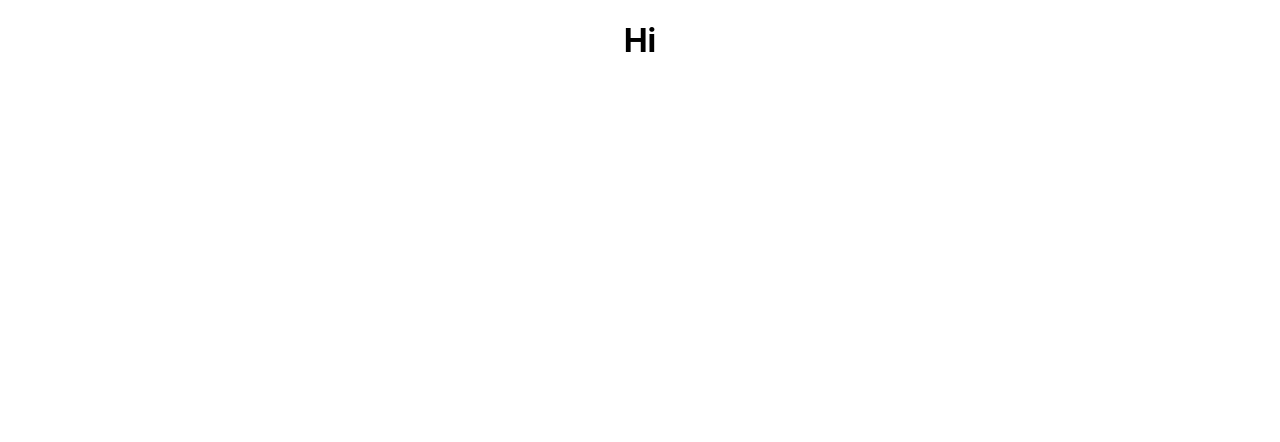
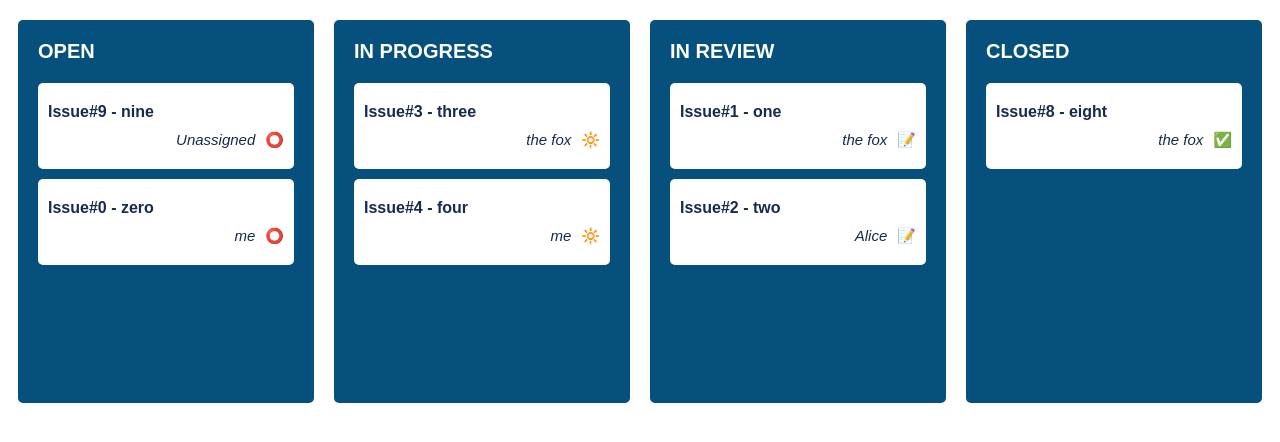
Before and after one commit to MLH-Fellowship/jira-clone, a React (Create React App) app: page / in a window 1280 px wide. Shown: the top 442 px of the page. Built offline with nearby package versions, Linux system fonts and the light colour scheme.

Commit message:
Add DropWrapper, IssueDetails Modal and mock data. Use React DnD

```diff
--- a/src/App.css
+++ b/src/App.css
@@ -1,38 +1,141 @@
-.App {
-  text-align: center;
+:root {
+  --primary-color: rgb(62, 100, 255);
+  --text-color: #172b4d;
+  --disabled-color: #fad6d6;
+  --background-color: #05507C;
 }
 
-.App-logo {
-  height: 40vmin;
-  pointer-events: none;
+
+body {
+  color: var(--text-color);
+  font-family: sans-serif;
+  margin: 0;
 }
 
-@media (prefers-reduced-motion: no-preference) {
-  .App-logo {
-    animation: App-logo-spin infinite 20s linear;
-  }
+a {
+  cursor: pointer;
 }
 
-.App-header {
-  background-color: #282c34;
-  min-height: 100vh;
+p {
+  margin: 10px 0;
+  overflow-wrap: break-word;
+  text-align: left;
+}
+
+button, input {
+  padding: 4px;
+  border: 1px solid var(--disabled-color);
+}
+
+button {
+  color: var(--primary-color);
+  cursor: pointer;
+}
+
+button.active {
+  color: var(--primary-color);
+}
+
+button.active:after {
+  content: "";
+  display: block;
+  margin: 0 auto;
+  width: 50%;
+  padding-top: 4px;
+  border-bottom: 1px solid var(--primary-color);
+}
+
+.row {
+  display: flex;
+  flex-direction: row;
+  justify-content: center;
+}
+
+.card {
+  font-size: 15px;
+  margin-bottom: 10px;
+  padding: 10px;
+  border-radius: 5px;
+  z-index: 1;
+  background-color: white;
+}
+
+.card:hover {
+  cursor: pointer;
+}
+
+.card-title {
+  font-weight: 600;
+  font-size: 16px;
+}
+
+.card-asignee{
+  text-align: right;
+}
+.card-status{
+  text-align: right;
+  padding-left: 10px;
+}
+
+.drop-wrapper {
+  flex: 1 25%;
+  width: 100%;
+  height: 100%;
+}
+
+.list-wrapper {
   display: flex;
   flex-direction: column;
-  align-items: center;
-  justify-content: center;
-  font-size: calc(10px + 2vmin);
-  color: white;
+  margin: 20px 10px;
+  padding: 20px;
+  background-color: var(--background-color);
+  border-radius: 5px;
+  width:20%;
+  min-width: 150px;
 }
 
-.App-link {
-  color: #61dafb;
+.list-header {
+  font-size: 20px;
+  font-weight: 600;
+  margin-bottom: 20px;
+  margin-top: 0;
+  color:white;
 }
 
-@keyframes App-logo-spin {
-  from {
-    transform: rotate(0deg);
-  }
-  to {
-    transform: rotate(360deg);
-  }
+.list {
+  min-height: 300px;
 }
+
+.modal {
+  background-color: #F4F5F7;
+  border-radius: 2px;
+  margin: 48px 0 80px;
+  min-height: 450px;
+  width: 800px;
+  outline: none;
+  padding: 20px;
+}
+
+.overlay {
+  display: flex;
+  justify-content: center;
+  position: fixed;
+  top: 0;
+  left: 0;
+  right: 0;
+  bottom: 0;
+  background-color: rgba(0,0,0,0.7);;
+}
+
+.close-btn {
+  font-size: 26px;
+  color: #ff0000;
+  font-weight: bold;
+  float: right;
+  border: none;
+  border-radius: 10px;
+}
+
+.close-btn:hover {
+  background-color: #DCDCDC;
+}
--- a/src/App.js
+++ b/src/App.js
@@ -1,11 +1,14 @@
 import React from 'react';
 import './App.css';
+import Homepage from "./pages/Homepage";
+import { DndProvider } from "react-dnd";
+import { HTML5Backend } from 'react-dnd-html5-backend'
 
 function App() {
   return (
-    <div className="App">
-    <h1>Hi</h1>
-    </div>
+    <DndProvider backend={HTML5Backend}>
+      <Homepage />
+    </DndProvider>
   );
 }
 
--- /dev/null
+++ b/src/components/issue/DropWrapper.js
@@ -0,0 +1,29 @@
+import React from "react";
+import { useDrop } from "react-dnd";
+import ITEM_TYPE from "../../data/types";
+import { issueStatus } from "../../data";
+
+const DropWrapper = ({ onDrop, children, status }) => {
+    const [{ isOver }, drop] = useDrop({
+        accept: ITEM_TYPE,
+        canDrop: (item, monitor) => {
+            const itemIndex = issueStatus.findIndex(si => si.status === item.status);
+            const statusIndex = issueStatus.findIndex(si => si.status === status);
+            return [itemIndex + 1, itemIndex - 1, itemIndex].includes(statusIndex);
+        },
+        drop: (item, monitor) => {
+            onDrop(item, monitor, status);
+        },
+        collect: monitor => ({
+            isOver: monitor.isOver()
+        })
+    });
+
+    return (
+        <div ref={drop} className={"drop-wrapper"}>
+            {React.cloneElement(children, { isOver })}
+        </div>
+    )
+};
+
+export default DropWrapper;
--- /dev/null
+++ b/src/components/issue/IssueDetails.js
@@ -0,0 +1,39 @@
+import React from 'react'
+import Modal from "react-modal"
+
+Modal.setAppElement("#root");
+
+const IssueDetails = ({ show, onClose, item }) => {
+  return (
+    <div>
+      <Modal
+        isOpen={show}
+        onRequestClose={onClose}
+        contentLabel="Issue Modal"
+        overlayClassName={"overlay"}
+      >
+        <div className="">
+          <button className="close-btn" onClick={onClose}>X</button>
+          <h1 className='modal-title'>
+           <b> Issue#{item.id}</b>
+            <br/> {item.title}
+          </h1>
+        </div>
+        <div>
+          <h2 style={{fontSize:"20px"}}>Description:</h2>
+          <p>{item.content}</p>
+          <p>{item.icon} {item.status}</p>
+        </div>
+        <form>
+          <input />
+          <button>tab navigation</button>
+          <button>stays</button>
+          <button>inside</button>
+          <button>the modal</button>
+        </form>
+      </Modal>
+    </div>
+  )
+}
+
+export default IssueDetails;
--- /dev/null
+++ b/src/components/issue/IssueList.js
@@ -0,0 +1,12 @@
+import React from 'react'
+
+const IssueList = ({isOver, children}) => {
+    const className = isOver? "highlight-region": "";
+    return (
+        <div className='list'>
+            {children}
+        </div>
+    )
+}
+
+export default IssueList
--- /dev/null
+++ b/src/components/issue/IssueSummary.js
@@ -0,0 +1,72 @@
+import React, { Fragment, useState, useRef } from "react";
+import { useDrag, useDrop } from "react-dnd";
+import IssueDetails from "./IssueDetails";
+import ITEM_TYPE from "../../data/types";
+
+const IssueSummary =  ({ item, index, moveItem, status }) => {
+    const ref = useRef(null);
+    const [, drop] = useDrop({
+        accept: ITEM_TYPE,
+        hover(item, monitor) {
+            if (!ref.current) {
+                return
+            }
+            const dragIndex = item.index;
+            const hoverIndex = index;
+
+            if (dragIndex === hoverIndex) {
+                return
+            }
+
+            const hoveredRect = ref.current.getBoundingClientRect();
+            const hoverMiddleY = (hoveredRect.bottom - hoveredRect.top) / 2;
+            const mousePosition = monitor.getClientOffset();
+            const hoverClientY = mousePosition.y - hoveredRect.top;
+
+            if (dragIndex < hoverIndex && hoverClientY < hoverMiddleY) {
+                return;
+            }
+            if (dragIndex > hoverIndex && hoverClientY > hoverMiddleY) {
+                return;
+            }
+            moveItem(dragIndex, hoverIndex);
+            item.index = hoverIndex;
+        },
+    });
+
+    const [{ isDragging }, drag] = useDrag({
+        item: { type: ITEM_TYPE, ...item, index },
+        collect: monitor => ({
+            isDragging: monitor.isDragging()
+        })
+    });
+
+    const [show, setShow] = useState(false);
+    const onOpen = () => setShow(true);
+    const onClose = () => setShow(false);
+    drag(drop(ref));
+
+    const assignedTo = item.assignee ? `${item.assignee}` : 'Unassigned'
+
+    return (
+        <Fragment>
+            <div
+                ref={ref}
+                style={{ opacity: isDragging ? 0 : 1 }}
+                className={"card"}
+                onClick={onOpen}
+            >
+                <p className={"card-title"}>Issue#{item.id} - {item.title}</p>
+                <p className={"card-asignee"}><i>{assignedTo}</i><span className={"card-status"}>{item.icon}</span></p>
+
+            </div>
+            <IssueDetails
+                item={item}
+                onClose={onClose}
+                show={show}
+            />
+        </Fragment>
+    );
+};
+
+export default IssueSummary
--- /dev/null
+++ b/src/data/index.js
@@ -0,0 +1,70 @@
+const data = [{
+    id: 9,
+    icon: "⭕️",
+    status: "Open",
+    title: "nine",
+    content: "Get the modal working!"
+},{id:0,
+    title:'zero',
+    content:'Lorem ipsum dolor sit amet, consectetur adipiscing elit, sed do eiusmod tem',
+    assignee:'me',
+    date:'10/10/20',
+    status: "Open",
+    icon: "⭕️",
+},{id:1,
+    title:'one',
+    content:'The quick brown fox jumped ovee the lazy dog.',
+    assignee:'the fox',
+    date:'10/20/20',
+    status: "In Review",
+    icon: "📝",
+},{id:2,
+    title:'two',
+    content:"you see, a dog growls when it's angry, and wags its tail when it's pleased. Now I growl when I'm pleased, and wag my tail when I'm angry. Therefore I'm mad.",
+    assignee:'Alice',
+    date:'10/10/20',
+    status: "In Review",
+    icon: "📝",
+},{id:3,
+    title:'three',
+    content:'The quick brown fox jumped ovee the lazy dog.',
+    assignee:'the fox',
+    date:'10/20/20',
+    status: "In Progress",
+    icon: "🔆️",
+},{id:4,
+    title:'four',
+    content:'Lorem ipsum dolor sit amet, consectetur adipiscing elit, sed do eiusmod tem',
+    assignee:'me',
+    date:'10/10/20',
+    status: "In Progress",
+    icon: "🔆️",
+},{id:8,
+    title:'eight',
+    content:'The quick brown fox jumped ovee the lazy dog.',
+    assignee:'the fox',
+    date:'10/20/20',
+    status: "Closed",
+    icon: "✅",
+}];
+
+const issueStatus = [{
+    status: "Open",
+    icon: "⭕️",
+    color: "#EB5A46"
+}, {
+    status: "In Progress",
+    icon: "🔆️",
+    color: "#00C2E0"
+}, {
+    status: "In Review",
+    icon: "📝",
+    color: "#C377E0"
+}, {
+    status: "Closed",
+    icon: "✅",
+    color: "#3981DE"
+}];
+
+
+export { data, issueStatus };
--- /dev/null
+++ b/src/data/types.js
@@ -0,0 +1,3 @@
+const ITEM_TYPE = "ITEM";
+
+export default ITEM_TYPE;
--- /dev/null
+++ b/src/pages/Homepage.js
@@ -0,0 +1,52 @@
+import React, { useState } from "react";
+import IssueSummary from "../components/issue/IssueSummary";
+import DropWrapper from "../components/issue/DropWrapper";
+import IssueList  from "../components/issue/IssueList";
+import { data, issueStatus } from "../data";
+
+const Homepage = () => {
+    const [items, setItems] = useState(data);
+
+    const onDrop = (item, monitor, status) => {
+        const mapping = issueStatus.find(si => si.status === status);
+
+        setItems(prevState => {
+            const newItems = prevState
+                .filter(i => i.id !== item.id)
+                .concat({ ...item, status, icon: mapping.icon });
+            return [ ...newItems ];
+        });
+        // TODO: make call here to update the issues status/index in the database
+    };
+
+    const moveItem = (dragIndex, hoverIndex) => {
+        const item = items[dragIndex];
+        setItems(prevState => {
+            const newItems = prevState.filter((i, idx) => idx !== dragIndex);
+            newItems.splice(hoverIndex, 0, item);
+            return  [ ...newItems ];
+        });
+    };
+
+    return (
+        <div className={"row"}>
+            {issueStatus.map(s => {
+                return (
+                    <div key={s.status} className={"list-wrapper"}>
+                        <h2 className={"list-header"}>{s.status.toUpperCase()}</h2>
+                        <DropWrapper onDrop={onDrop} status={s.status}>
+                            <IssueList>
+                                {items
+                                    .filter(i => i.status === s.status)
+                                    .map((i, idx) => <IssueSummary key={i.id} item={i} index={idx} moveItem={moveItem} status={s} />)
+                                }
+                            </IssueList>
+                        </DropWrapper>
+                    </div>
+                );
+            })}
+        </div>
+    );
+};
+
+export default Homepage;
```
